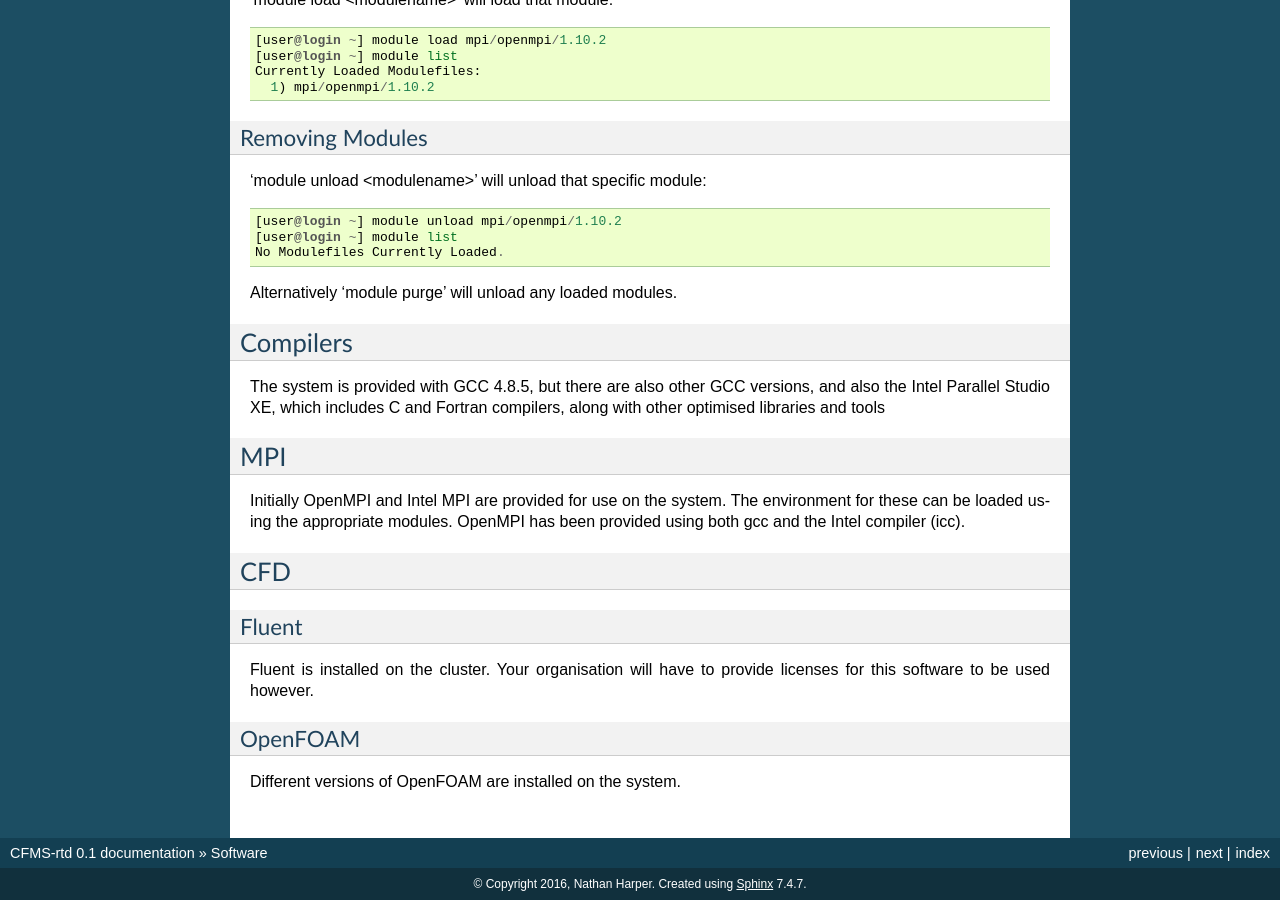
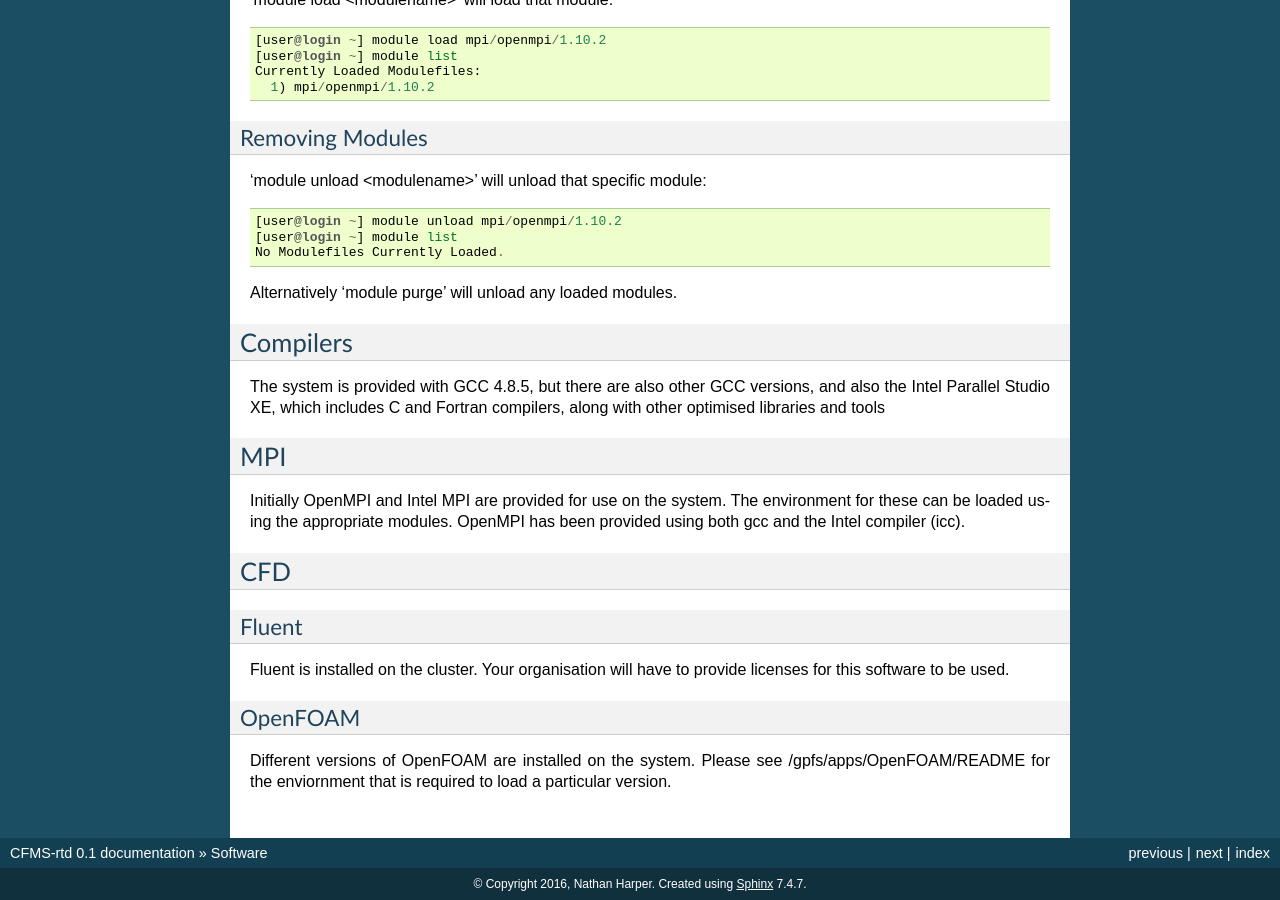
Before and after one commit to CFMS/cfms-rtd, a Sphinx documentation site: the page built from docs/software.rst, in a window 1280 px wide and 900 px high, scrolled down 597 px. Built offline with Sphinx 7.4.7, drawn with Linux system fonts in a browser that asks for light colours; pages that are not in the unit, such as notebooks, are missing from menus.

Commit message:
updated OpenFOAM section with further information

```diff
--- a/docs/software.rst
+++ b/docs/software.rst
@@ -63,8 +63,9 @@ CFD
 
 Fluent
 ------
-Fluent is installed on the cluster.    Your organisation will have to provide licenses for this software to be used however.
+Fluent is installed on the cluster.    Your organisation will have to provide licenses for this software to be used.
 
 OpenFOAM
 --------
-Different versions of OpenFOAM are installed on the system.
+Different versions of OpenFOAM are installed on the system.   Please see /gpfs/apps/OpenFOAM/README for the enviornment that is required to load
+a particular version.
```
